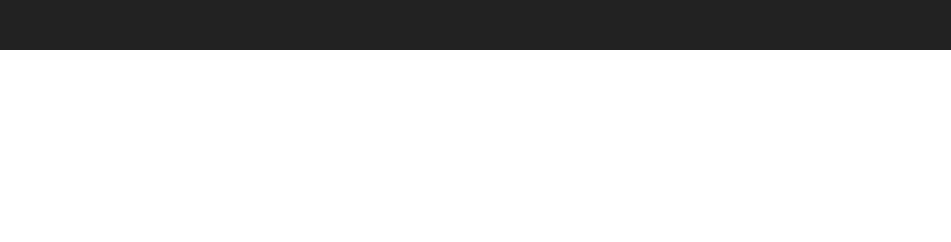
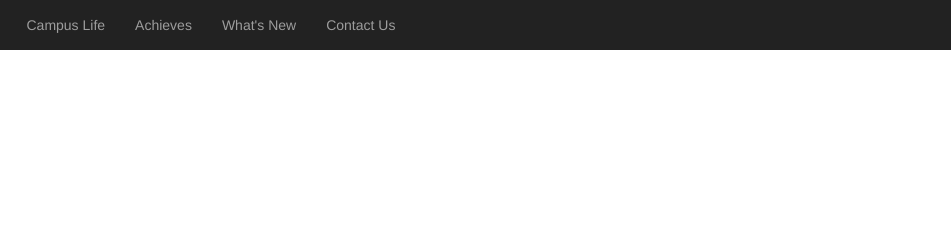
Before and after one commit to stupidmikufan/School-Website-1, a plain HTML site: page index.html in a window 1280 px wide. Shown: the full height of the page, 329-1280 px from the left. Drawn offline with nearby package versions, Linux system fonts and the light colour scheme.

Commit message:
Update index.html
srry im stupid

```diff
--- a/index.html
+++ b/index.html
@@ -31,10 +31,10 @@
 
     <div class="collapse navbar-collapse" id="myNavbar">
       <ul class="nav navbar-nav">
-        <li> <a href="#Campus Life"></a></li>
-          <li> <a href="#Achieves"></a></li>
-            <li> <a href="#What's New"></a></li>
-              <li> <a href="#Contact Us"></a></li>
+         <li> <a href="#Campus Life"> Campus Life</a></li>
+          <li> <a href="#Achieves"> Achieves</a></li>
+            <li> <a href="#What's New"> What's New</a></li>
+              <li> <a href="#Contact Us"> Contact Us</a></li>
               </ul>
     </div>
   </nav>
```
